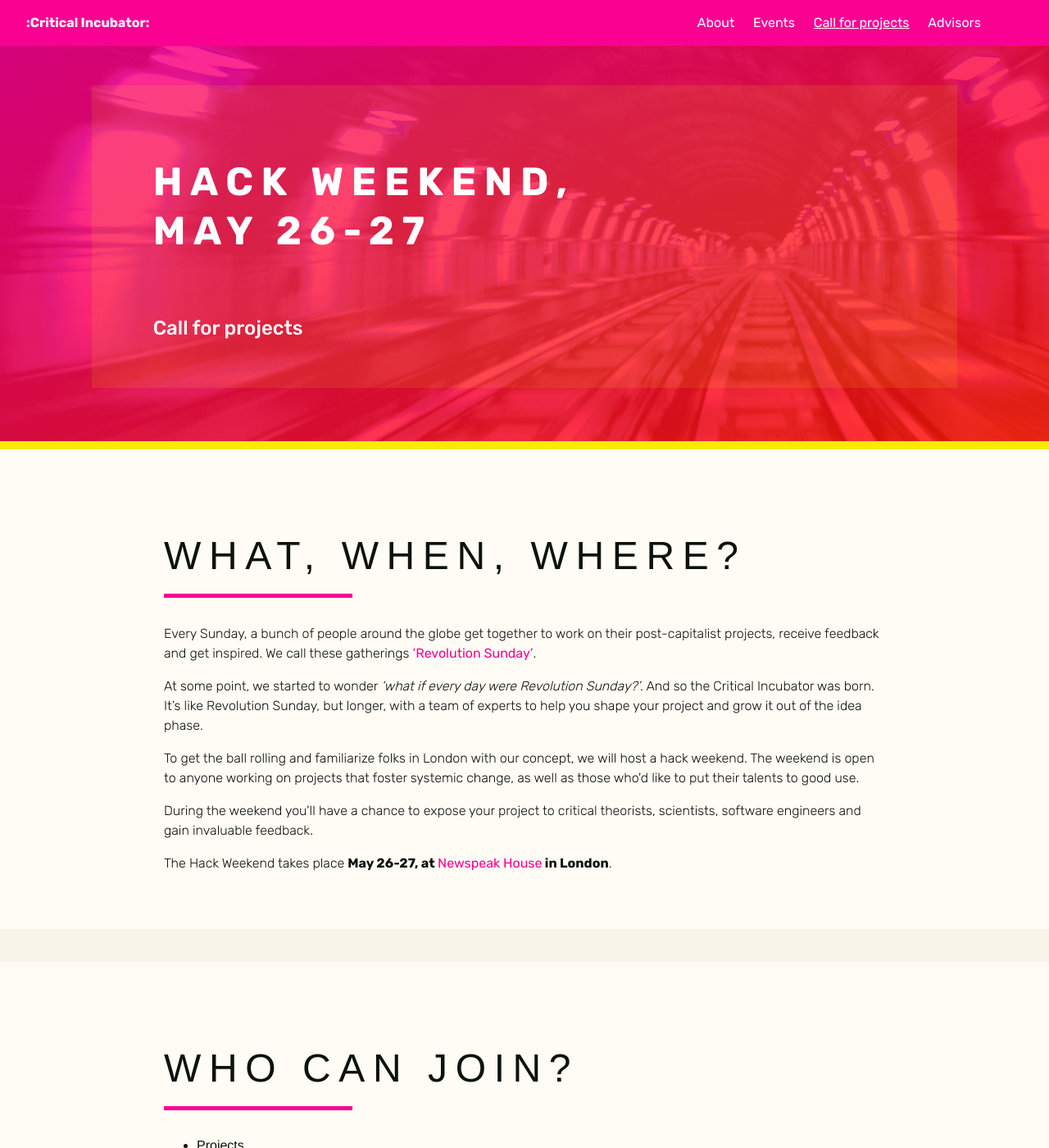
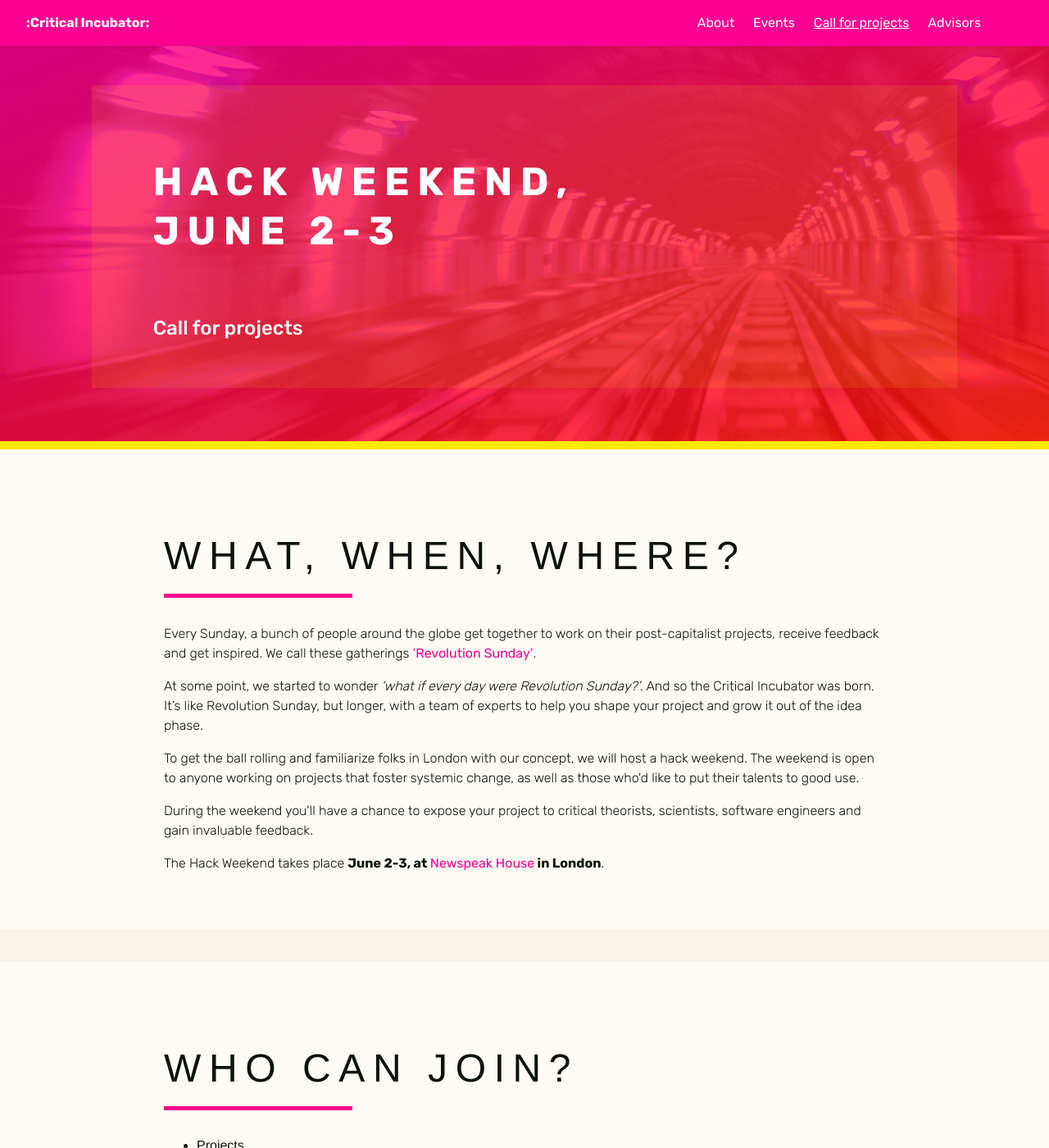
Before and after one commit to criticalincubator/criticalincubator.github.io, a Jekyll site: the page built from call-projects.html, in a window 1280 px wide and 1400 px high. Shown: the whole window at 82% size. Built offline with Jekyll 4.4.1, drawn with Linux system fonts in a browser that asks for light colours; nearby versions of some CDN libraries.

Commit message:
data change

```diff
--- a/call-projects.html
+++ b/call-projects.html
@@ -6,7 +6,7 @@ layout: main
     <header class="container px2 py4 first-elem intro-bt">
       <div class="clearfix mxn3">
        <div class="col-10 px0 py1 mx-auto">
-            <h1 class="h1 responsive-h1 caps name teal-dark py3" ><span>Hack Weekend, <br>May 26-27</span></h1>
+            <h1 class="h1 responsive-h1 caps name teal-dark py3" ><span>Hack Weekend, <br>June 2-3</span></h1>
             <div class="sm-col sm-col-9">
               <p class="teal-dark intro" style="font-size:1.5rem;font-weight:500;">Call for projects</p>
             </div>
@@ -24,7 +24,7 @@ layout: main
             <h1 class="responsive-h1  caps mb2">What, When, Where?</h1>
             <hr class="haar-h"/>
             <p class="">Every Sunday, a bunch of people around the globe get together to work on their post-capitalist projects, receive feedback and get inspired. We call these gatherings <a href="https://medium.com/@like_antennas_to_heaven/94256c40a15e">‘Revolution Sunday’</a>. </p><p>At some point, we started to wonder <span style="font-style:italic;">‘what if every day were Revolution Sunday?’</span>. And so the Critical Incubator was born. It’s like Revolution Sunday, but longer, with a team of experts to help you shape your project and grow it out of the idea phase.</p><p>To get the ball rolling and familiarize folks in London with our concept, we will host a hack weekend. The weekend is open to anyone working on projects that foster systemic change, as well as those who'd like to put their talents to good use.</p><p>During the weekend you'll have a chance to expose your project to critical theorists, scientists, software engineers and gain invaluable feedback.
-            <p class="">The Hack Weekend takes place <strong>May 26-27, at <a href="https://www.nwspk.com/">Newspeak House</a> in London</strong>.</p>
+            <p class="">The Hack Weekend takes place <strong>June 2-3, at <a href="https://www.nwspk.com/">Newspeak House</a> in London</strong>.</p>
           </div>
         </div>
       </section>
--- a/index.html
+++ b/index.html
@@ -36,7 +36,7 @@ layout: main
         <div class="col-10 mx-auto px3 py3">
           <h1 class="responsive-h1 caps mb2">Call for projects</h1>
           <hr class="haar-h"/>
-          <p class="py1">We will incubate a wide range of initiatives: from thought-provoking artworks, to alternative financial models and from cooperatively run factories, to tools for collective decision-making. We welcome projects that aim to instigate change and last until they achieve their goal, as well as those designed to survive the long haul. Our program is especially suitable for projects that hope to grow out of the idea phase.</p><p><strong>We now accept proposals for projects to participate in the critical Incubator Hack Weekend, in London on May 26-27, 2018.
+          <p class="py1">We will incubate a wide range of initiatives: from thought-provoking artworks, to alternative financial models and from cooperatively run factories, to tools for collective decision-making. We welcome projects that aim to instigate change and last until they achieve their goal, as well as those designed to survive the long haul. Our program is especially suitable for projects that hope to grow out of the idea phase.</p><p><strong>We now accept proposals for projects to participate in the critical Incubator Hack Weekend, in London on June 2-3, 2018.
           </strong></p>
           <a class="ri-btn" href="http://www.criticalincubator.com/call-projects"><button>Call for projects</button></a>
         </div>
```
